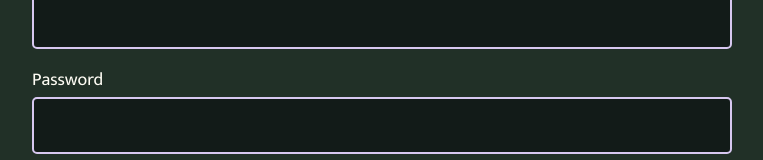
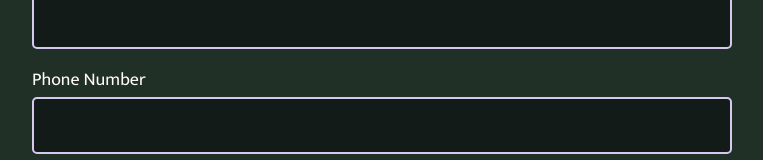
Before and after one commit to cipdv/ciprmt-mern, a React (Create React App) app in the folder client/: page /register in a window 1280 px wide. Shown: the part 537-697 px from the top of the page, without its empty margins (258-1021 px from the left). Built offline with nearby package versions, Linux system fonts and the light colour scheme.

Commit message:
trying again

```diff
--- a/client/src/components/User/Auth/Register.js
+++ b/client/src/components/User/Auth/Register.js
@@ -49,7 +49,9 @@ const Register = () => {
                     {errors?.email && <p className={styles.error}>{errors?.email}</p>}
                     {/* <input type="checkbox" name="emailReceiptOptIn" value={values.emailReceiptOptIn} onChange={handleChange} />
                     <label>Check here to receive your RMT receipts via email</label> */}
-
+                    <label>Phone Number</label>
+                    <input className={styles.forminput} name="phoneNumber" label="phoneNumber" type="phone" value={values.phoneNumber} onChange={handleChange} />
+                    {errors?.phoneNumber && <p className={styles.error}>{errors?.phoneNumber}</p>}
                     <label>Password</label>
                     <input className={styles.forminput} name="password" label="Password" type="password" value={values.password} onChange={handleChange} />
                     {errors?.password && <p className={styles.error}>{errors?.password}</p>}
--- a/client/src/components/User/Auth/UseForm.js
+++ b/client/src/components/User/Auth/UseForm.js
@@ -16,6 +16,7 @@ const useForm = (validate) => {
         firstName: '',
         lastName: '',
         email: '',
+        phoneNumber: '',
         password: '',
         confirmPassword: '',
         // emailReceiptOptIn: false
```
Also changed, not shown: 1 other file (tests, documents, lock files or other folders).
